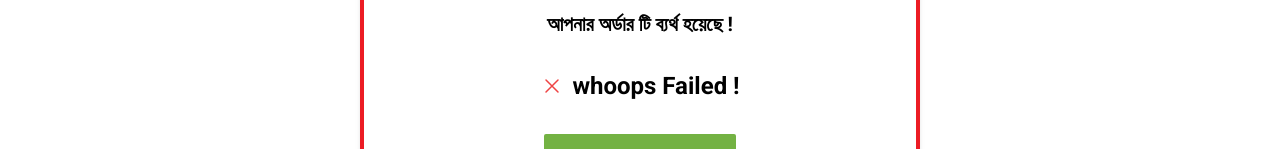
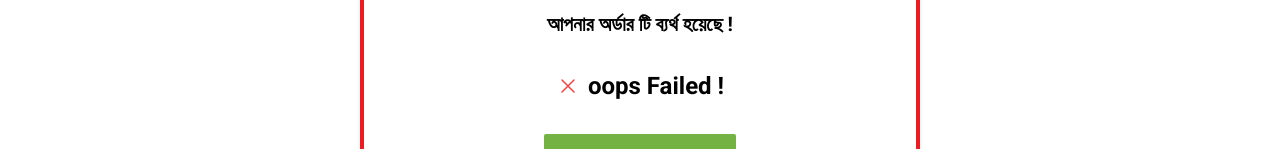
Before and after one commit to Made-With-Nuxtjs/dizhive-landing-template, a Nuxt app: page /failed in a window 1280 px wide. Shown: the part 254-403 px from the top of the page. Built offline with nearby package versions, Linux system fonts and the light colour scheme; a web font is replaced by a local one.

Commit message:
Update failed.vue

```diff
--- a/pages/failed.vue
+++ b/pages/failed.vue
@@ -18,13 +18,12 @@ useSeoMeta({
                             </svg>
                         </div>
                         <div>
-                            <h3 class="text-2xl text-center font-bold">whoops Failed !</h3>
+                            <h3 class="text-2xl text-center font-bold">oops Failed !</h3>
                         </div>
                     </div>
                     <a href="/"
                         class="p-3 font-serif text-xl cursor-pointer text-white font-bold rounded-sm transition duration-150 ease-in-out bg-[#73b243] hover:-translate-y-1 hover:scale-110 hover:bg-[#050505]">
                         Please Try Again
-
                     </a>
                 </div>
             </div>
```
